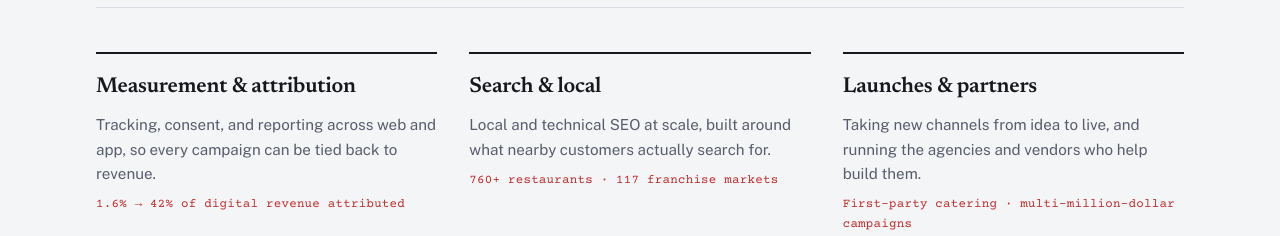
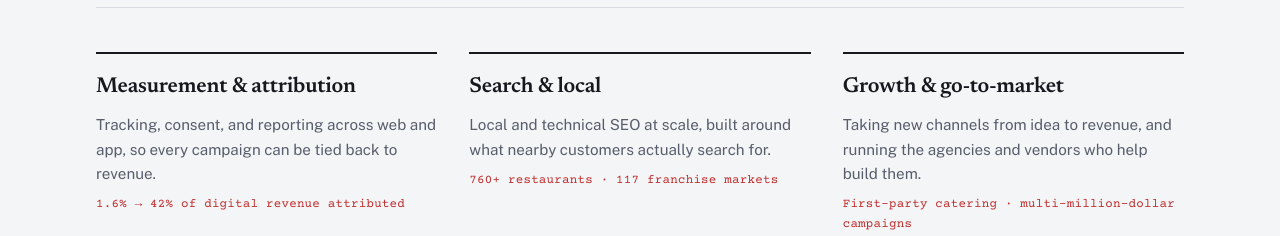
Before and after one commit to mdhebert55/michaeldhebert-site, a plain HTML site: page public/index.html in a window 1280 px wide. Shown: the part 796-1032 px from the top of the page. Drawn offline with nearby package versions, Linux system fonts and the light colour scheme.

Commit message:
Swap Launches for Growth in preview image and pillars
Co-Authored-By: Claude Opus 5.5 <noreply@anthropic.com>
Claude-Session: https://claude.ai/code/session_01DYxgDeWEDm6Fo2kiSwktL5

```diff
--- a/public/index.html
+++ b/public/index.html
@@ -287,8 +287,8 @@ footer{padding-block:1.5rem 2.5rem; font-family:var(--font-type); font-size:.75r
         <span class="proofline">760+ restaurants &middot; 117 franchise markets</span>
       </div>
       <div class="pillar">
-        <h3>Launches &amp; partners</h3>
-        <p>Taking new channels from idea to live, and running the agencies and vendors who help build them.</p>
+        <h3>Growth &amp; go-to-market</h3>
+        <p>Taking new channels from idea to revenue, and running the agencies and vendors who help build them.</p>
         <span class="proofline">First-party catering &middot; multi-million-dollar campaigns</span>
       </div>
     </div>
```
Also changed, not shown: public/assets/og-image.jpg.
